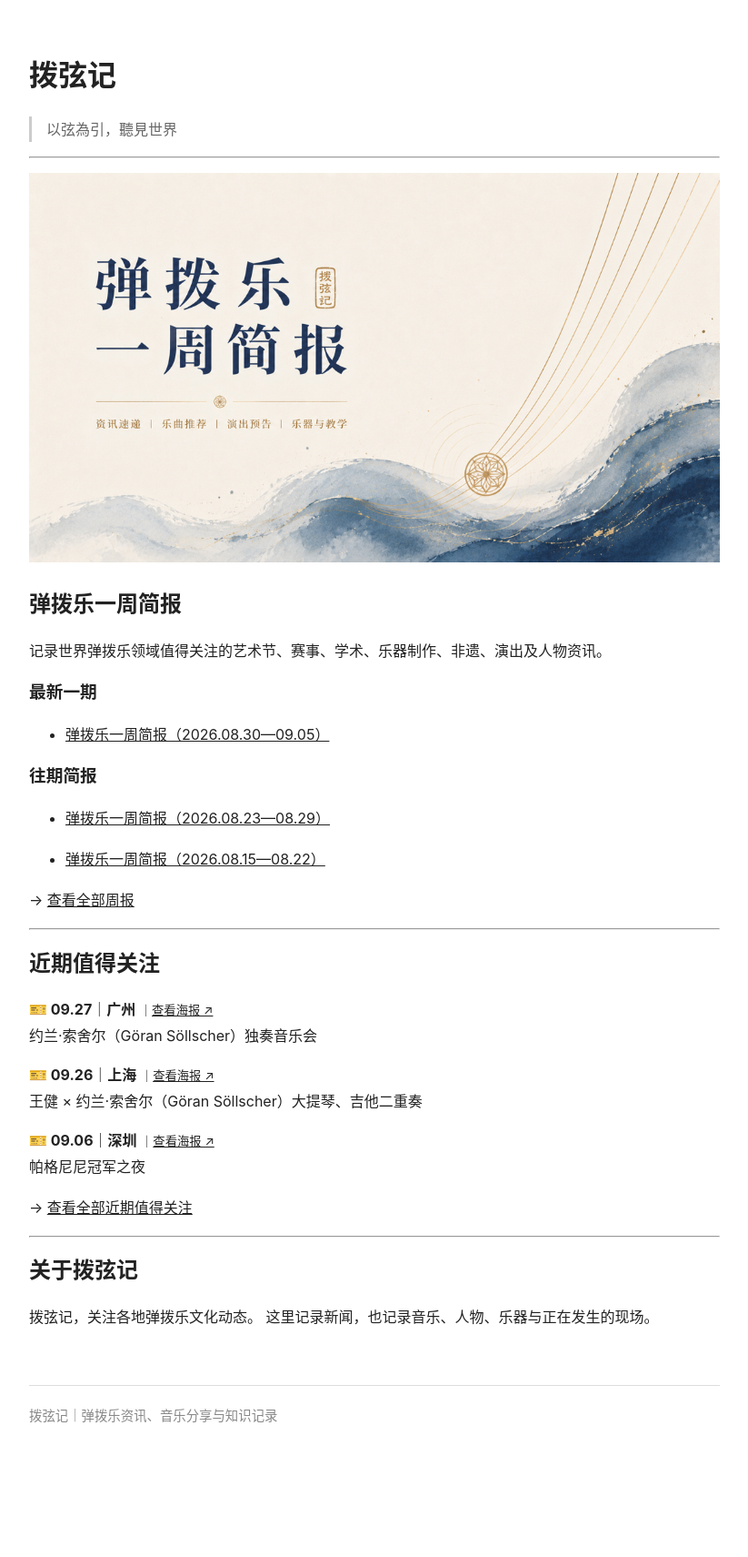
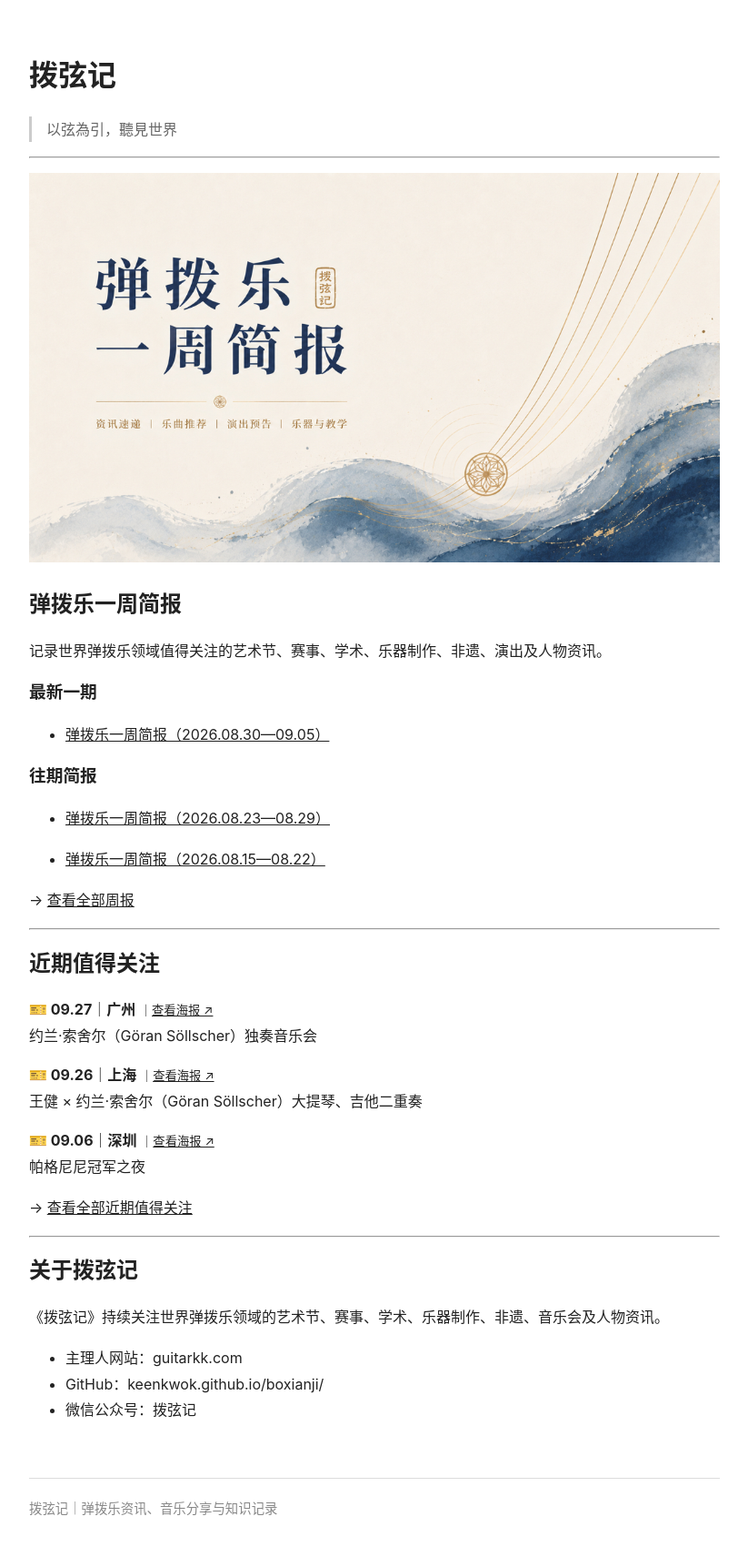
Before and after one commit to KeenKwok/boxianji, a Jekyll site: the page built from index.md, in a window 1280 px wide. Shown: the whole page at 91% size, without its empty margins (228-1051 px from the left). Built offline with Jekyll 4.4.1, drawn with Linux system fonts in a browser that asks for light colours; before the commit the page ends 1609 px from its top, so only the background shows below that.

Commit message:
Revise 拨弦记 section with new details
Updated the description and links for 拨弦记.

```diff
--- a/index.md
+++ b/index.md
@@ -60,8 +60,11 @@ title: 首页
 
 ## 关于拨弦记
 
-拨弦记，关注各地弹拨乐文化动态。
-这里记录新闻，也记录音乐、人物、乐器与正在发生的现场。
+《拨弦记》持续关注世界弹拨乐领域的艺术节、赛事、学术、乐器制作、非遗、音乐会及人物资讯。
+
+- 主理人网站：guitarkk.com
+- GitHub：keenkwok.github.io/boxianji/
+- 微信公众号：拨弦记
 
 <!--
 ---
```
